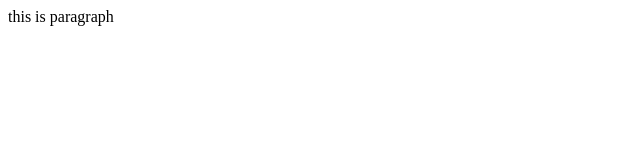
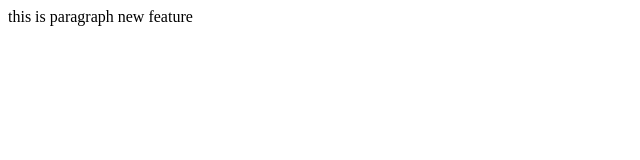
Before and after one commit to ranshull/localrepo, a plain HTML site: page localrepo/index.html in a window 1280 px wide. Shown: the full height of the page, 0-640 px from the left. Drawn offline with Linux system fonts and the light colour scheme.

Commit message:
this new feat

```diff
--- a/localrepo/index.html
+++ b/localrepo/index.html
@@ -1,4 +1,4 @@
 <p>
     this is paragraph
-
+    new feature
 </p>
```
